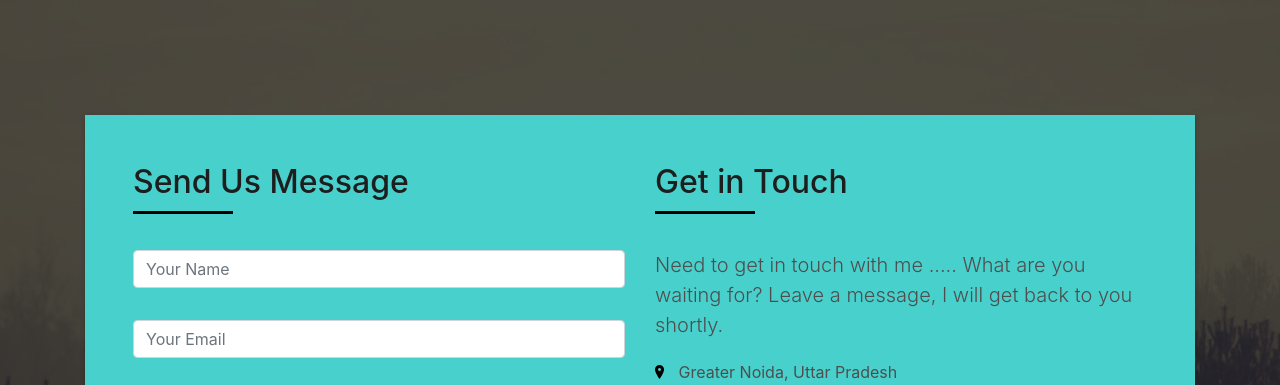
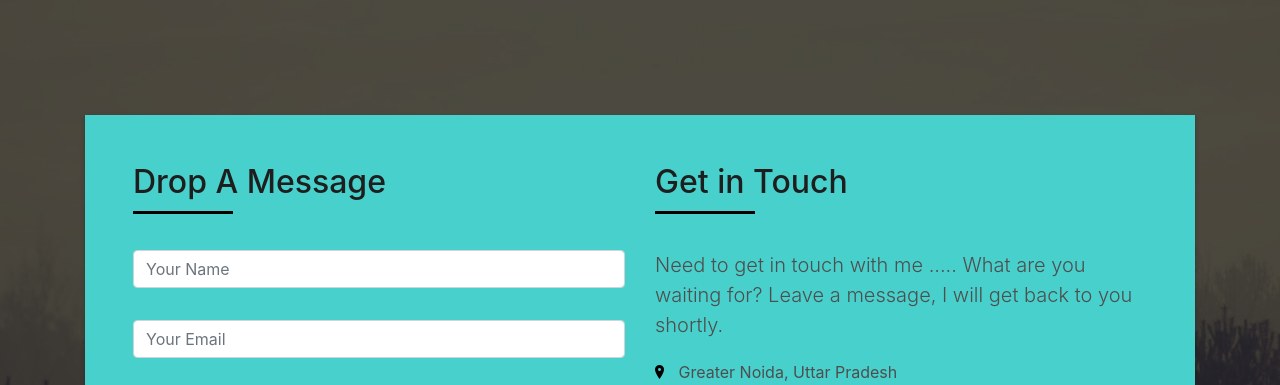
Before and after one commit to rishawsingh/cv, a plain HTML site: page index.html in a window 1280 px wide. Shown: the part 5715-6100 px from the top of the page. Drawn offline with Linux system fonts and the light colour scheme; files whose address does not match are found by name.

Commit message:
update index.html

```diff
--- a/index.html
+++ b/index.html
@@ -641,7 +641,7 @@
                 <div class="col-md-6">
                   <div class="title-box-2">
                     <h5 class="title-left">
-                      Send Us Message
+                      Drop A Message
                     </h5>
                   </div>
                   <div>
```
